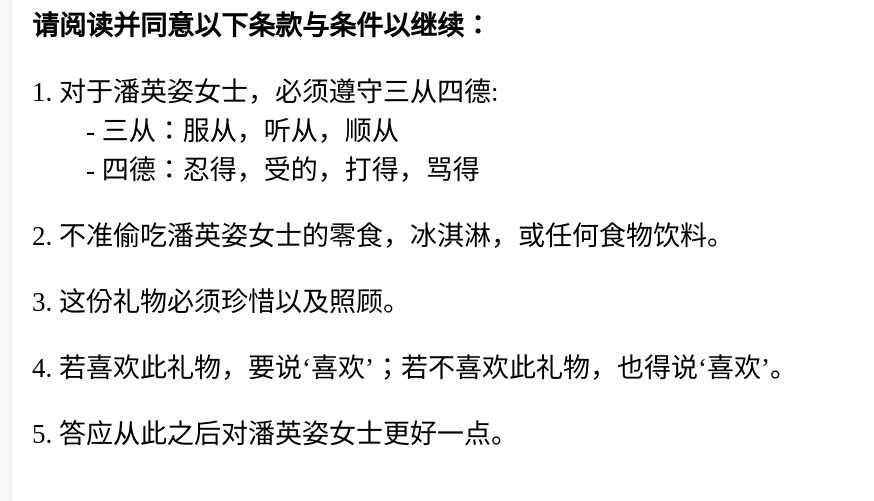
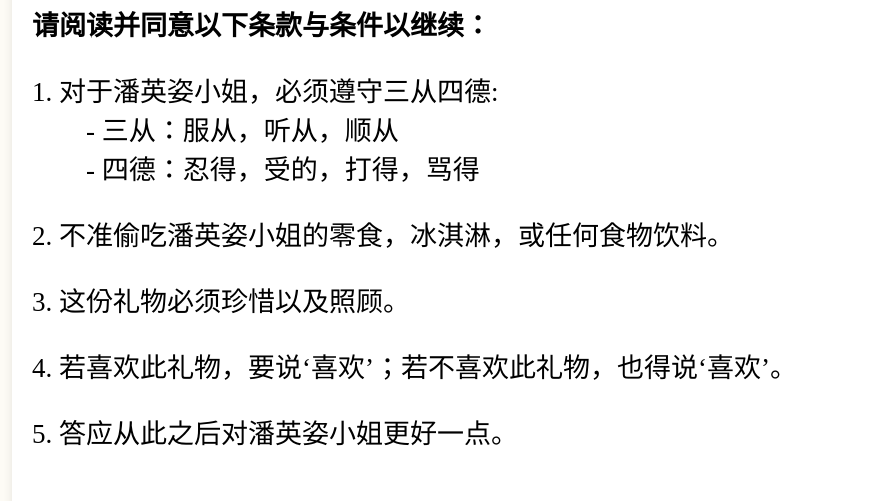
Before and after one commit to rxchll/darren-bday-2025, a plain HTML site: page TnC.html in a window 1280 px wide. Shown: the part 283-784 px from the top of the page, without its empty margins (46-920 px from the left). Drawn offline with Linux system fonts and the light colour scheme.

Commit message:
Update TnC.html

```diff
--- a/TnC.html
+++ b/TnC.html
@@ -8,14 +8,14 @@
   <div class="center-box">
     <h1 style="text-align: center">欢迎您，陈成豪先生！</h1><br>
     <p><b>请阅读并同意以下条款与条件以继续：</b></p>
-    <p>1. 对于潘英姿女士，必须遵守三从四德: <br>
+    <p>1. 对于潘英姿小姐，必须遵守三从四德: <br>
         &emsp;&emsp;- 三从：服从，听从，顺从 <br>
         &emsp;&emsp;- 四德：忍得，受的，打得，骂得 <br>
     </p>
-    <p>2. 不准偷吃潘英姿女士的零食，冰淇淋，或任何食物饮料。</p>
+    <p>2. 不准偷吃潘英姿小姐的零食，冰淇淋，或任何食物饮料。</p>
     <p>3. 这份礼物必须珍惜以及照顾。</p>
     <p>4. 若喜欢此礼物，要说‘喜欢’；若不喜欢此礼物，也得说‘喜欢’。</p>
-    <p>5. 答应从此之后对潘英姿女士更好一点。</p>
+    <p>5. 答应从此之后对潘英姿小姐更好一点。</p>
     <br>
     <label>
         <input type="checkbox" id="agreeCheckbox" onchange="updateButton()"> 我已阅读并同意上述条款与条件。<br><br>
```
